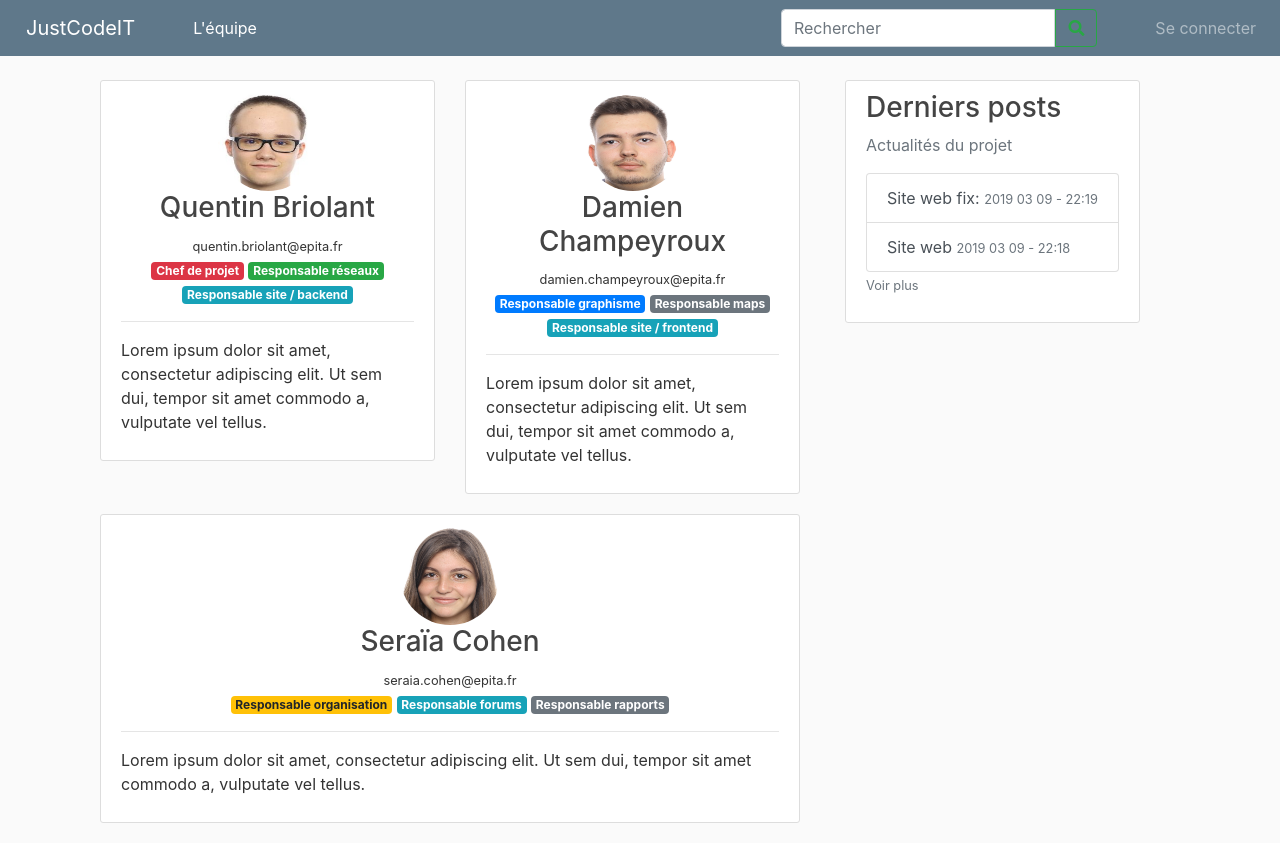
After one commit to gastbob40/justcodeit_website, a Flask app: page /members in a window 1280 px wide. The commit adds this page. Run offline with Flask 2, Linux system fonts and the light colour scheme; data comes from the database, SQL or seed files in the repository; some libraries are stand-ins or nearby versions.

Commit message:
Feat: Members page

```diff
--- a/site_jci/routes.py
+++ b/site_jci/routes.py
@@ -246,3 +246,7 @@ def renitAvatar(idUser):
 def list_posts():
     posts = db.session.query(Post).all()
     return render_template("posts.html", posts=posts)
+
+@app.route("/members")
+def membersPage():
+    return render_template("ourMember.html")
--- a/site_jci/templates/layout.html
+++ b/site_jci/templates/layout.html
@@ -5,24 +5,29 @@
     <meta charset="UTF-8">
     <meta name="viewport" content="width=device-width, initial-scale=1.0">
     <meta http-equiv="X-UA-Compatible" content="ie=edge">
-    <link rel="stylesheet" href="https://stackpath.bootstrapcdn.com/bootstrap/4.1.3/css/bootstrap.min.css" integrity="sha384-MCw98/SFnGE8fJT3GXwEOngsV7Zt27NXFoaoApmYm81iuXoPkFOJwJ8ERdknLPMO"
-        crossorigin="anonymous">
+    <link rel="stylesheet" href="https://stackpath.bootstrapcdn.com/bootstrap/4.1.3/css/bootstrap.min.css"
+        integrity="sha384-MCw98/SFnGE8fJT3GXwEOngsV7Zt27NXFoaoApmYm81iuXoPkFOJwJ8ERdknLPMO" crossorigin="anonymous">
     <link rel="stylesheet" type="text/css" href="{{ url_for('static', filename='main.css') }}">
     <link rel="stylesheet" href="https://cdnjs.cloudflare.com/ajax/libs/font-awesome/4.7.0/css/font-awesome.min.css">
-    <script src="https://code.jquery.com/jquery-3.3.1.slim.min.js" integrity="sha384-q8i/X+965DzO0rT7abK41JStQIAqVgRVzpbzo5smXKp4YfRvH+8abtTE1Pi6jizo"
+    <script src="https://code.jquery.com/jquery-3.3.1.slim.min.js"
+        integrity="sha384-q8i/X+965DzO0rT7abK41JStQIAqVgRVzpbzo5smXKp4YfRvH+8abtTE1Pi6jizo"
         crossorigin="anonymous"></script>
-    <script src="https://cdnjs.cloudflare.com/ajax/libs/popper.js/1.14.6/umd/popper.min.js" integrity="sha384-wHAiFfRlMFy6i5SRaxvfOCifBUQy1xHdJ/yoi7FRNXMRBu5WHdZYu1hA6ZOblgut"
+    <script src="https://cdnjs.cloudflare.com/ajax/libs/popper.js/1.14.6/umd/popper.min.js"
+        integrity="sha384-wHAiFfRlMFy6i5SRaxvfOCifBUQy1xHdJ/yoi7FRNXMRBu5WHdZYu1hA6ZOblgut"
         crossorigin="anonymous"></script>
-    <script src="https://stackpath.bootstrapcdn.com/bootstrap/4.2.1/js/bootstrap.min.js" integrity="sha384-B0UglyR+jN6CkvvICOB2joaf5I4l3gm9GU6Hc1og6Ls7i6U/mkkaduKaBhlAXv9k"
+    <script src="https://stackpath.bootstrapcdn.com/bootstrap/4.2.1/js/bootstrap.min.js"
+        integrity="sha384-B0UglyR+jN6CkvvICOB2joaf5I4l3gm9GU6Hc1og6Ls7i6U/mkkaduKaBhlAXv9k"
         crossorigin="anonymous"></script>
 
+    <link rel="stylesheet" href="https://use.fontawesome.com/releases/v5.7.2/css/all.css"
+        integrity="sha384-fnmOCqbTlWIlj8LyTjo7mOUStjsKC4pOpQbqyi7RrhN7udi9RwhKkMHpvLbHG9Sr" crossorigin="anonymous">
     <title>{% block title %} JustCodeIT {% endblock %}</title>
 
 
 </head>
 
 <body>
-            <!--NAV-BAR-->
+    <!--NAV-BAR-->
     <nav class="navbar navbar-expand-md navbar-dark bg-steel fixed-top">
 
         <!--Bouton ACCUEIL-->
@@ -38,16 +43,23 @@
                 <!--Nouveau Post-->
                 {% if current_user.is_authenticated %}
                 <li class="nav-item active rm-lt">
-                    <a class="nav-link" href="{{ url_for('new_post') }}">Nouveau post<span class="sr-only">(current)</span></a>
+                    <a class="nav-link" href="{{ url_for('new_post') }}">Nouveau post<span
+                            class="sr-only">(current)</span></a>
                 </li>
+                <li class="nav-item active rm-lt" style="padding: 20px 20px 20px 20px; "></li>
                 {% endif %}
+                <li class="nav-item active rm-lt">
+                    <a class="nav-link" href="{{ url_for('membersPage') }}">L'équipe<span
+                            class="sr-only">(current)</span></a>
+                </li>
             </ul>
 
             <form class="form-inline my-2 my-md-0">
 
                 <!--Barre de recherche-->
                 <div class="" style="">
-                    <input class="form-control " type="search" placeholder="Rechercher" aria-label="Search4" style=" border-top-right-radius:0;border-bottom-right-radius:0">
+                    <input class="form-control " type="search" placeholder="Rechercher" aria-label="Search4"
+                        style=" border-top-right-radius:0;border-bottom-right-radius:0">
                     <button class="btn btn-outline-success rm-lt" type="" style="margin-left:
                             -4px;border-bottom-left-radius: 0%;border-top-left-radius:0 "><i
                             class="fa fa-search"></i></button>
@@ -57,10 +69,12 @@
                 <div class="navbar-nav rm-lt">
                     {% if current_user.is_authenticated %}
                     <li class="nav-item dropdown" style="margin-right:50px;">
-                        <a class="btn btn-dark dropdown-toggle " style="margin-left:20px; background-color:#5f788a ;border-color: white"
-                            href="#" id="navbarDropdown" role="button" data-toggle="dropdown" aria-haspopup="true"
+                        <a class="btn btn-dark dropdown-toggle "
+                            style="margin-left:20px; background-color:#5f788a ;border-color: white" href="#"
+                            id="navbarDropdown" role="button" data-toggle="dropdown" aria-haspopup="true"
                             aria-expanded="false">
-                            <img class="rounded-circle account-img" src="{{ image_file_user }}" style="width: 2vw; height: 2vw; margin: 0px 0px 0px 10px">
+                            <img class="rounded-circle account-img" src="{{ image_file_user }}"
+                                style="width: 2vw; height: 2vw; margin: 0px 0px 0px 10px">
                             {{ current_user.username }}
                             {% endif %}
                         </a>
@@ -68,7 +82,8 @@
                         {% if current_user.is_authenticated %}
                         <div class="dropdown-menu" aria-labelledby="navbarDropdown">
                             <a class="dropdown-item" href="{{ url_for('account') }}">Profil</a>
-                            <a class="dropdown-item" href="{{ url_for('user_posts', username=current_user.username) }}">Mes
+                            <a class="dropdown-item"
+                                href="{{ url_for('user_posts', username=current_user.username) }}">Mes
                                 postes</a>
                             {% if current_user.permission == "administrator" %}
                             <div class="dropdown-divider"></div>
@@ -80,15 +95,18 @@
                         </div>
                     </li>
                     {% else %}
-                    <a class="nav-item nav-link" style="margin-left:50px;" href="{{ url_for('login') }}">Se connecter</a>
+                    <a class="nav-item nav-link" style="margin-left:50px;" href="{{ url_for('login') }}">Se
+                        connecter</a>
                     {% endif %}
                 </div>
 
             </form>
             <!--Case profil TEL-->
             <div class="navbar-nav d-sm-none" style="width: 100%">
+                <a class="nav-link" href="{{ url_for('membersPage') }}">L'équipe</a>
                 {% if current_user.is_authenticated %}
-                <a class="nav-link" href="{{ url_for('new_post') }}">Nouveau poste<span class="sr-only">(current)</span></a>
+                <a class="nav-link" href="{{ url_for('new_post') }}">Nouveau poste<span
+                        class="sr-only">(current)</span></a>
                 <div class="dropdown-divider"></div>
                 <a class="nav-link" href="{{ url_for('account') }}">Profil</a>
                 <a class="nav-link" href="{{ url_for('user_posts', username=current_user.username) }}">Mes postes</a>
@@ -128,11 +146,13 @@
                     <p class='text-muted'>Actualités du projet
                         <div class="list-group">
                             {% for post in posts|sort(attribute='date_posted', reverse = True) %}
-                            {% if loop.index <= 6 %} <a href="/post/{{ post.id }}" class="list-group-item list-group-item-action">{{
+                            {% if loop.index <= 6 %} <a href="/post/{{ post.id }}"
+                                class="list-group-item list-group-item-action">{{
                                 post.title
-                                }} <small class="text-muted">{{ post.date_posted.strftime('%Y %m %d - %H:%M') }}</small></a>
-                                {% endif %}
-                                {% endfor %}
+                                }} <small
+                                    class="text-muted">{{ post.date_posted.strftime('%Y %m %d - %H:%M') }}</small></a>
+                            {% endif %}
+                            {% endfor %}
                         </div>
                         <a class="text-muted" href="{{ url_for('list_posts') }}"><small>Voir plus</small></smal></a>
                     </p>
--- /dev/null
+++ b/site_jci/templates/ourMember.html
@@ -0,0 +1,74 @@
+{% extends "layout.html" %}
+{% block content %}
+<main role="main" class="container">
+    <div class="row">
+        <div class="col">
+            <div class="content-section">
+                <div>
+                    <center>
+                        <img src="{{ url_for('static', filename='members_pics/quentin.briolant.jpg' )}}" name="aboutme"
+                            width="100" height="100" border="0" class="rounded-circle"></a>
+                        <h3 class="media-heading">Quentin Briolant</h3>
+                        <small>quentin.briolant@epita.fr</small><br>
+                        <span class="badge badge-danger">Chef de projet</span>
+                        <span class="badge badge-success">Responsable réseaux</span>
+                        <span class="badge badge-info">Responsable site / backend</span>
+                    </center>
+                    <hr>
+                    <center>
+                        <p class="text-left">
+                            Lorem ipsum dolor sit amet, consectetur adipiscing elit. Ut sem dui, tempor sit amet commodo
+                            a,
+                            vulputate
+                            vel tellus.</p>
+                    </center>
+                </div>
+            </div>
+        </div>
+        <div class="col">
+            <div class="content-section">
+                <div>
+                    <center>
+                        <img src="{{ url_for('static', filename='members_pics/damien.champeyroux.jpg' )}}"
+                            name="aboutme" width="100" height="100" border="0" class="rounded-circle"></a>
+                        <h3 class="media-heading">Damien Champeyroux</h3>
+                        <small>damien.champeyroux@epita.fr</small><br>
+                        <span class="badge badge-primary">Responsable graphisme</span>
+                        <span class="badge badge-secondary">Responsable maps</span>
+                        <span class="badge badge-info">Responsable site / frontend</span>
+                    </center>
+                    <hr>
+                    <center>
+                        <p class="text-left">
+                            Lorem ipsum dolor sit amet, consectetur adipiscing elit. Ut sem dui, tempor sit amet commodo
+                            a,
+                            vulputate
+                            vel tellus.</p>
+                    </center>
+                </div>
+            </div>
+        </div>
+    </div>
+    <div class="content-section">
+        <div>
+            <center>
+                <img src="{{ url_for('static', filename='members_pics/seraia.cohen.jpg' )}}" name="aboutme" width="100"
+                    height="100" border="0" class="rounded-circle"></a>
+                <h3 class="media-heading">Seraïa Cohen</h3>
+                <small>seraia.cohen@epita.fr</small><br>
+                <span class="badge badge-warning">Responsable organisation</span>
+                <span class="badge badge-info">Responsable forums</span>
+                <span class="badge badge-secondary">Responsable rapports</span>
+            </center>
+            <hr>
+            <center>
+                <p class="text-left">
+                    Lorem ipsum dolor sit amet, consectetur adipiscing elit. Ut sem dui, tempor sit amet commodo a,
+                    vulputate
+                    vel tellus.</p>
+            </center>
+        </div>
+    </div>
+
+</main>
+{% endblock content %}
```
Also changed, not shown: site_jci/static/members_pics/damien.champeyroux.jpg (added), site_jci/static/members_pics/quentin.briolant.jpg (added), site_jci/static/members_pics/seraia.cohen.jpg (added).
